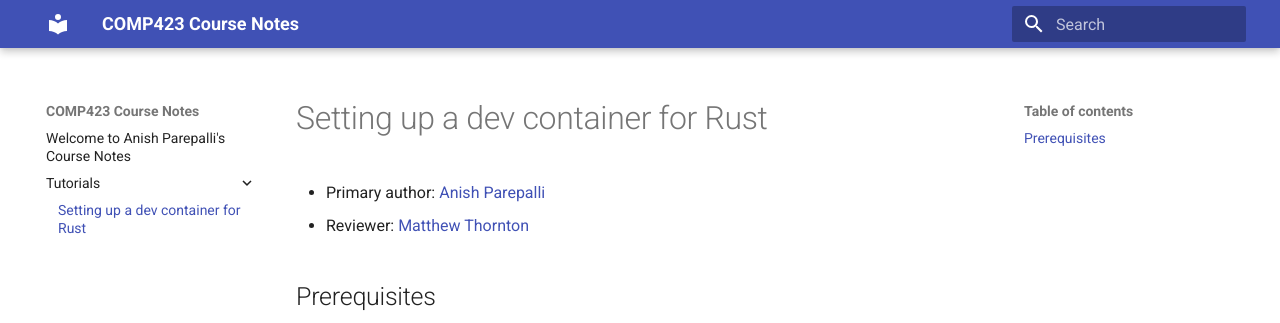
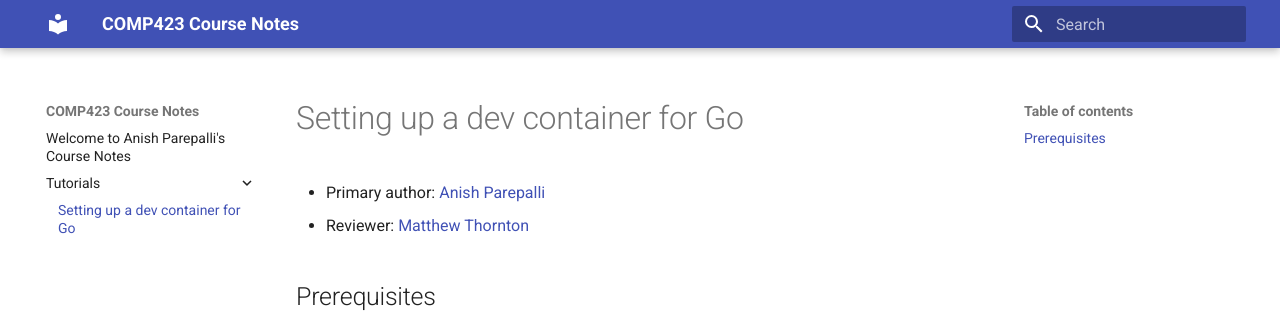
Before and after one commit to apcodes/comp423-course-notes, an MkDocs documentation site: the page built from docs/tutorials/go-setup.md, in a window 1280 px wide. Shown: the top 323 px of the page. Built offline with MkDocs 1.6.1 and Material for MkDocs 9.7.7, drawn with Linux system fonts in a browser that asks for light colours.

Commit message:
Fixed Title - ready to review/merge

```diff
--- a/docs/tutorials/go-setup.md
+++ b/docs/tutorials/go-setup.md
@@ -1,4 +1,4 @@
-# Setting up a dev container for Rust
+# Setting up a dev container for Go
 
 * Primary author: [Anish Parepalli](https://github.com/apcodes)
 * Reviewer: [Matthew Thornton](https://github.com/mthornton1133)
```
